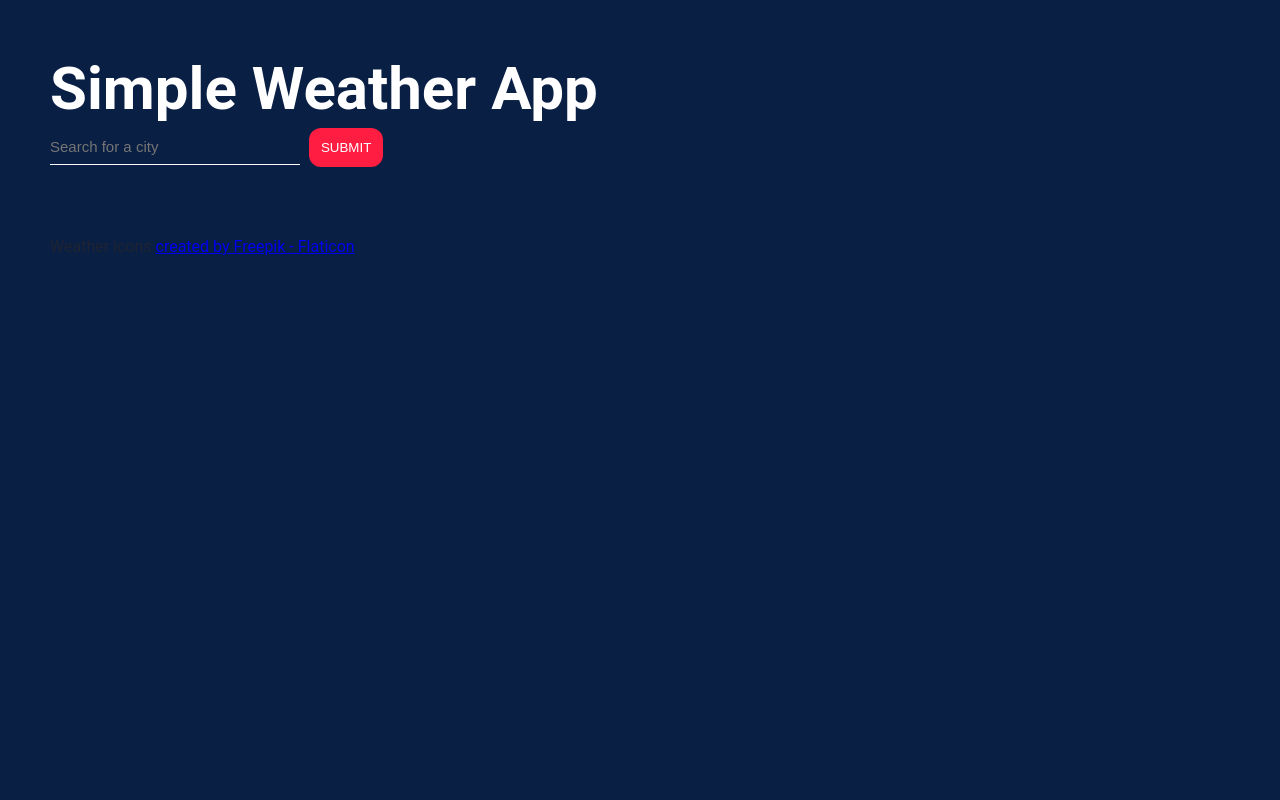
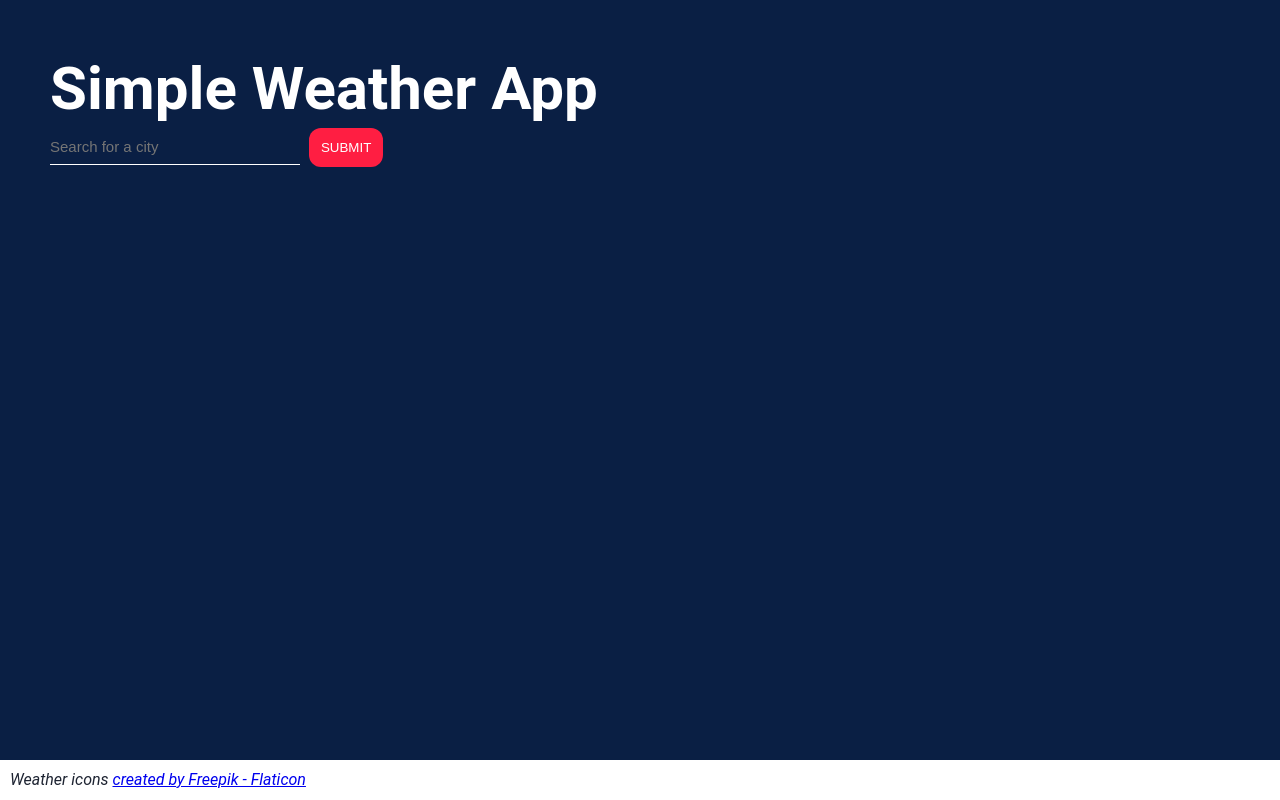
Before and after one commit to argel6767/Weather-App, a plain HTML site: page index.html in a window 1280 px wide. Drawn offline with Linux system fonts and the light colour scheme.

Commit message:
styles footer

```diff
--- a/style.css
+++ b/style.css
@@ -78,6 +78,17 @@
     padding: 10px;
   }
 
+  footer {
+    background-color: #fff;
+    padding: 10px;
+    position: absolute;
+    bottom: 0;
+    width: 100%;
+    height: 2.5rem;
+    margin-left: -50px;
+    font-style: italic;
+  }
+
   @media screen and (max-width: 1000px) {
 
 
```
